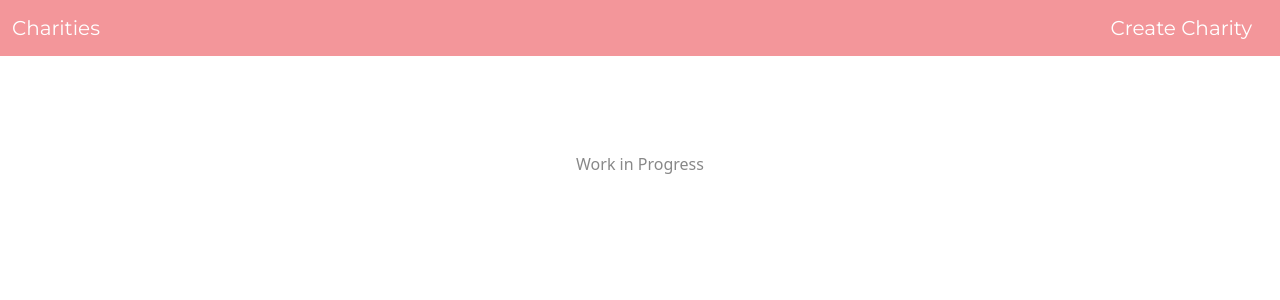
After one commit to GeorgeCloud/Donations, a Flask app: template templates/new_charity.html in a window 1280 px wide. The commit adds this page. Shown: the top 300 px of the page. Run offline with Flask 2, Linux system fonts and the light colour scheme; the template is opened without the code that fills it, so the values that code supplies are empty; parts of the project's set-up code (start-up, migrations or seed data) failed here and were passed over.

Commit message:
add new charity create page

```diff
--- a/app.py
+++ b/app.py
@@ -1,6 +1,7 @@
 from flask import Flask, request, render_template, redirect, url_for
 from pymongo import MongoClient
 from bson.objectid import ObjectId
+import gridfs
 import os
 app = Flask(__name__)
 
@@ -10,6 +11,7 @@ db = client.get_default_database()
 
 charities = db.charities
 donations = db.donations
+fs = gridfs.GridFS(db)
 
 def create_charity(charity_name, description):
     charities.insert_one({
@@ -34,6 +36,10 @@ def charity_index():
 
     return render_template('index_charities.html', charities=all_charities)
 
+@app.route('/charity/new', methods=['GET'])
+def new_charity():
+    return render_template('new_charity.html')
+
 @app.route('/charity/<charity_id>', methods=['GET'])
 def show_charity(charity_id):
     current_charity = charities.find_one({'_id': ObjectId(charity_id)})
--- /dev/null
+++ b/templates/new_charity.html
@@ -0,0 +1,36 @@
+{% extends '_base.html' %}
+
+{% block head %}
+  <title>New Charity</title>
+{% endblock %}
+
+{% block body %}
+  <div class="container">
+    <div class="row justify-content-md-center">
+      <div class="col-md-auto">
+<!--        <p class="text-center">Live Preview</p>-->
+<!--        <div class="card" style="width: 18rem;">-->
+<!--          <img src="{{ url_for('static', filename='/images/no_thumbnail.png') }}" class="card-img-top" alt="...">-->
+<!--          <div class="card-body">-->
+<!--            <h5 class="card-title">Charity Name</h5>-->
+<!--            <p class="card-text">Charity Description</p>-->
+<!--          </div>-->
+<!--        </div>-->
+      </div>
+    </div>
+    <div class="row justify-content-md-center mt-5">
+      <div class="col-md-auto">
+        Work in Progress
+<!--        <form action="/donation/create" method="POST" style="width: 18rem;">-->
+<!--          &lt;!&ndash;        <input type="hidden" value="" name="charity_id">&ndash;&gt;-->
+<!--        <label>Add Thumbnail</label>-->
+<!--        <input class="mb-4" type="file" id="myFile" name="filename">-->
+
+<!--        <input class="mb-2" type="text" placeholder="Charity Name" name="name">-->
+<!--        <textarea class="mb-2" cols="19" placeholder="Description" rows="5" name="description"></textarea>-->
+<!--        <input class="mb-1" type="submit" value="Create Charity"><br>-->
+<!--        </form>-->
+      </div>
+    </div>
+  </div>
+{% endblock %}
--- a/templates/partials/navbar.html
+++ b/templates/partials/navbar.html
@@ -17,9 +17,11 @@
             <li><a class="dropdown-item" href="#">Newest</a></li>
             <li><a class="dropdown-item" href="#">A-Z</a></li>
           </ul>
+
         </li>
       </ul>
     </div>
     {% endif %}
+    <a class="navbar-brand" href="{{ url_for('new_charity') }}">Create Charity</a>
   </div>
 </nav>
```
Also changed, not shown: static/images/no_thumbnail.png (added).
